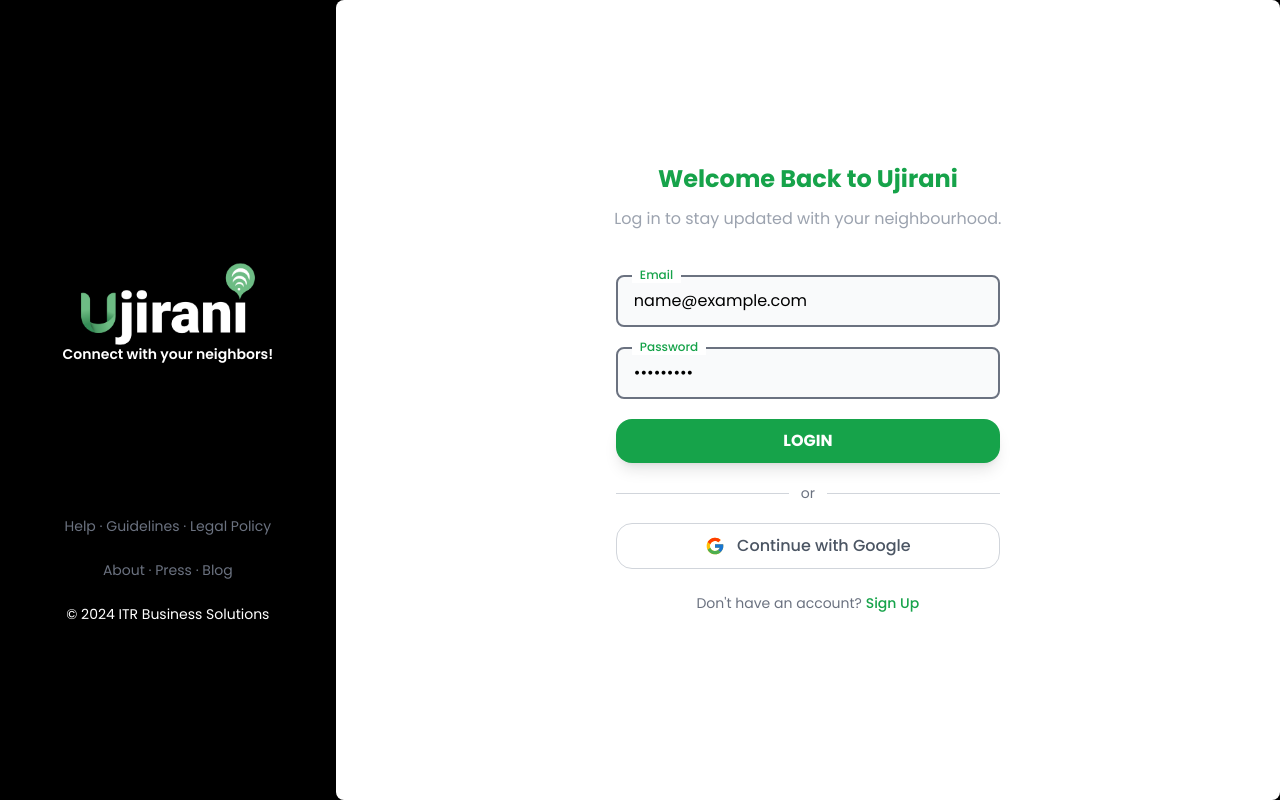
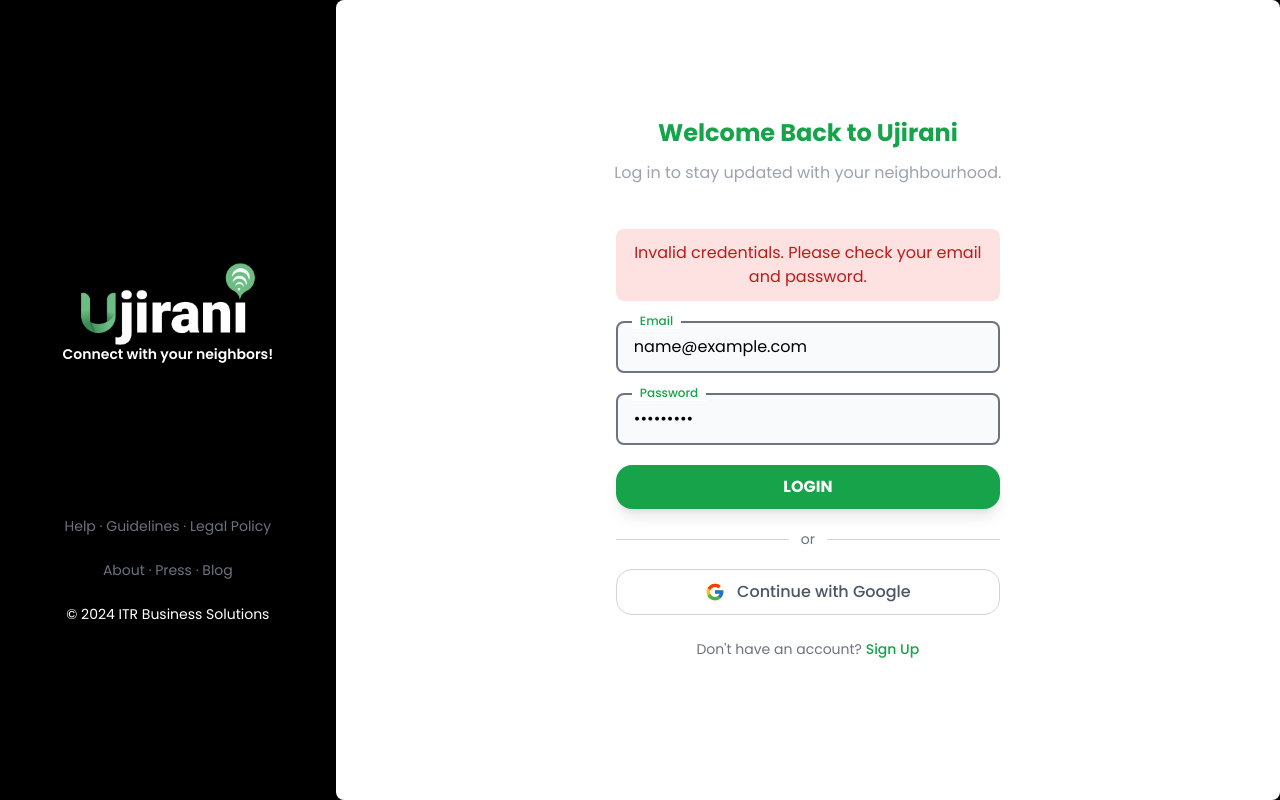
Before and after one commit to Wanjirusimiyu/Ujirani, a React (Create React App) app in the folder client/: page /login in a window 1280 px wide. Both pictures are taken after typing "name@example.com", "Sample123" into the empty fields and a click on the button "LOGIN". Built offline with nearby package versions, Linux system fonts and the light colour scheme; no server answers.

Commit message:
Modify the login page to connect with the backend to check for existing users when signing in

```diff
--- a/client/src/pages/Login.js
+++ b/client/src/pages/Login.js
@@ -1,13 +1,15 @@
 import React, { useState } from "react";
 import ujirani from "../assets/ujirani.png";
 import { FcGoogle } from "react-icons/fc";
-import { Link } from "react-router-dom";
+import { Link, useNavigate } from "react-router-dom";
 
 const Login = () => {
   const [email, setEmail] = useState("");
   const [password, setPassword] = useState("");
   const [errors, setErrors] = useState({});
   const [touched, setTouched] = useState({});
+  const [message, setMessage] = useState("");
+  const navigate = useNavigate();
 
   const validateEmail = (value) => {
     const emailPattern = /^[^\s@]+@[^\s@]+\.[^\s@]+$/;
@@ -19,7 +21,6 @@
 
   const handleBlur = (field) => {
     setTouched((prev) => ({ ...prev, [field]: true }));
-
     if (field === "email") {
       setErrors((prev) => ({ ...prev, email: validateEmail(email) }));
     } else if (field === "password") {
@@ -27,7 +28,7 @@
     }
   };
 
-  const handleSubmit = (e) => {
+  const handleSubmit = async (e) => {
     e.preventDefault();
 
     const emailError = validateEmail(email);
@@ -37,13 +38,38 @@
     setTouched({ email: true, password: true });
 
     if (!emailError && !passwordError) {
-      console.log("Login successful:", { email, password });
+      try {
+        const response = await fetch('http://127.0.0.1:5555/login', {
+          method: 'POST',
+          headers: {
+            'Content-Type': 'application/json',
+            'Accept': 'application/json'
+          },
+          credentials: 'include',
+          mode: 'cors',
+          body: JSON.stringify({ email, password }),
+        });
+
+        const data = await response.json();
+        console.log('Response:', data);
+
+        if (response.ok) {
+          setMessage("Login successful!");
+          setTimeout(() => {
+            navigate('/', { state: { user: data.user } });
+          }, 1500);
+        } else {
+          setMessage(data.message || "Invalid email or password");
+        }
+      } catch (error) {
+        console.log('Error details:', error);
+        setMessage("Invalid credentials. Please check your email and password.");
+      }
     }
   };
 
   return (
     <div className="relative font-poppins min-h-screen max-h-screen bg-black flex">
-      {/* Left logo Section */}
       <div className="w-1/3 text-white flex flex-col justify-center items-center p-10">
         <img
           src={ujirani}
@@ -60,7 +86,6 @@
         </footer>
       </div>
 
-      {/* Right Login Section */}
       <div className="w-full bg-white flex flex-col justify-center items-center rounded-lg">
         <h1 className="text-2xl font-bold mb-3 text-green-600">
           Welcome Back to Ujirani
@@ -69,9 +94,16 @@
           Log in to stay updated with your neighbourhood.
         </p>
 
-        {/* Form Section */}
         <div className="w-full max-w-md px-8 mt-10">
-          <form className="space-y-5" onSubmit={handleSubmit}>
+          <form className="space-y-5" onSubmit={handleSubmit} noValidate>
+            {message && (
+              <div className={`p-3 rounded-lg text-center ${
+                message.includes("successful") ? "bg-green-100 text-green-700" : "bg-red-100 text-red-700"
+              }`}>
+                {message}
+              </div>
+            )}
+
             <div className="relative">
               <label className="absolute -top-2 left-4 bg-white px-2 text-xs font-medium text-green-600">
                 Email
@@ -114,7 +146,10 @@
               )}
             </div>
 
-            <button className="w-full bg-green-600 text-white py-2.5 rounded-2xl font-bold hover:bg-green-700 transform hover:scale-[1.02] transition-all duration-200 shadow-lg mt-2">
+            <button
+              type="submit"
+              className="w-full bg-green-600 text-white py-2.5 rounded-2xl font-bold hover:bg-green-700 transform hover:scale-[1.02] transition-all duration-200 shadow-lg mt-2"
+            >
               LOGIN
             </button>
 
@@ -124,7 +159,10 @@
               <div className="border-t border-gray-300 w-full"></div>
             </div>
 
-            <button className="w-full flex items-center justify-center px-4 py-2.5 border border-gray-300 rounded-2xl hover:bg-gray-50 hover:border-gray-400 transition-all duration-200">
+            <button
+              type="button"
+              className="w-full flex items-center justify-center px-4 py-2.5 border border-gray-300 rounded-2xl hover:bg-gray-50 hover:border-gray-400 transition-all duration-200"
+            >
               <FcGoogle className="w-5 h-5 mr-3" />
               <span className="text-gray-600 font-medium">
                 Continue with Google
```
